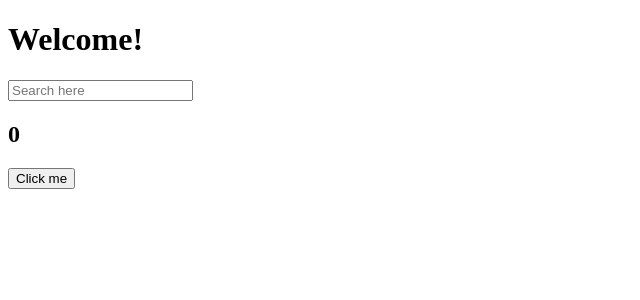
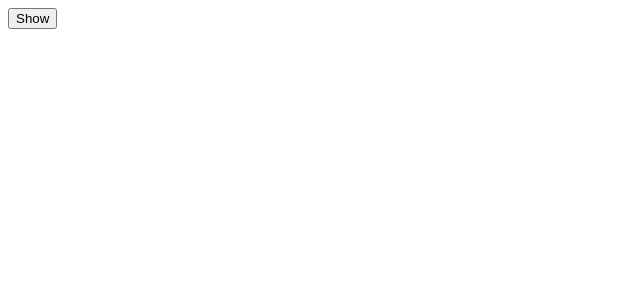
Before and after one commit to lunamundus/react_practice, a React (Create React App) app in the folder react-for-beginners/: page / in a window 1280 px wide. Shown: the top 300 px of the page, without its empty margins (0-640 px from the left). Built offline with nearby package versions, Linux system fonts and the light colour scheme.

Commit message:
#6.4 Cleanup

```diff
--- a/react-for-beginners/src/App.js
+++ b/react-for-beginners/src/App.js
@@ -1,39 +1,40 @@
 import { useState, useEffect } from "react";
 
-function App() {
-  const [counter, setCounter] = useState(0);
-  const [keyword, setKeyword] = useState("");
+function Hello() {
+  // function byFn() {
+  //   console.log("Destroyed :(");
+  // }
 
-  const onClick = () => setCounter((prev) => prev + 1);
-  const onChange = (event) => setKeyword(event.target.value);
+  // function hiFn() {
+  //   console.log("Created :)");
+  //   return byFn;
+  // }
+  // useEffect(hiFn, []);
+
+  // useEffect(function () {
+  //   console.log("Created :)");
+
+  //   return function () {
+  //     console.log("Destroyed :(");
+  //   };
+  // }, []);
 
   useEffect(() => {
-    console.log("I run only once.");
+    console.log("Created :)");
+    return () => console.log("Destroyed :(");
   }, []);
 
-  useEffect(() => {
-    console.log("I run when keywords changes.");
-  }, [keyword]);
+  return <h1>Hello World</h1>;
+}
 
-  useEffect(() => {
-    console.log("I run when counter changes.");
-  }, [counter]);
-
-  useEffect(() => {
-    console.log("I run when keyword and counter change.");
-  }, [keyword, counter]);
+function App() {
+  const [showing, setShowing] = useState(false);
+  const onClick = () => setShowing((prev) => !prev);
 
   return (
     <div>
-      <h1>Welcome!</h1>
-      <input
-        value={keyword}
-        onChange={onChange}
-        type="text"
-        placeholder="Search here"
-      />
-      <h2>{counter}</h2>
-      <button onClick={onClick}>Click me</button>
+      {showing ? <Hello /> : null}
+      <button onClick={onClick}>{showing ? "Hide" : "Show"}</button>
     </div>
   );
 }
```
